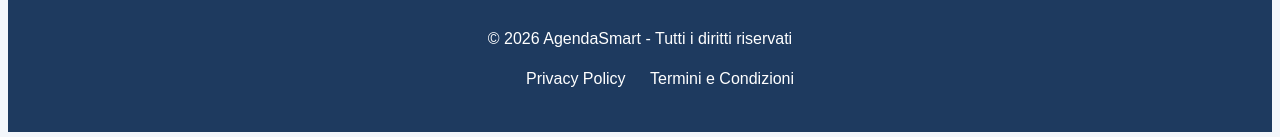
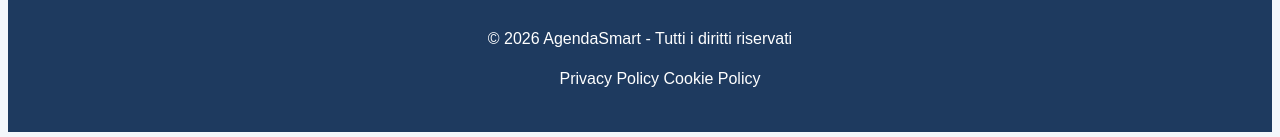
Before and after one commit to gallipietro08-bot/AgendaSmart, a plain HTML site: page index.html in a window 1280 px wide. Shown: the part 3293-3430 px from the top of the page. Drawn offline with Linux system fonts and the light colour scheme.

Commit message:
Add files via upload

```diff
--- a/index.html
+++ b/index.html
@@ -113,7 +113,7 @@
     <footer>
         <p>&copy; 2026 AgendaSmart - Tutti i diritti riservati</p>
         <ul>
-            <li><a href="#">Privacy Policy</a></li>
-            <li><a href="#">Termini e Condizioni</a></li>
+            <a href="https://www.iubenda.com/privacy-policy/70642106" class="iubenda-white iubenda-noiframe iubenda-embed" title="Privacy Policy ">Privacy Policy</a><script type="text/javascript">(function (w,d) {var loader = function () {var s = d.createElement("script"), tag = d.getElementsByTagName("script")[0]; s.src="https://cdn.iubenda.com/iubenda.js"; tag.parentNode.insertBefore(s,tag);}; if(w.addEventListener){w.addEventListener("load", loader, false);}else if(w.attachEvent){w.attachEvent("onload", loader);}else{w.onload = loader;}})(window, document);</script>
+            <a href="https://www.iubenda.com/privacy-policy/70642106/cookie-policy" class="iubenda-white iubenda-noiframe iubenda-embed" title="Cookie Policy ">Cookie Policy</a><script type="text/javascript">(function (w,d) {var loader = function () {var s = d.createElement("script"), tag = d.getElementsByTagName("script")[0]; s.src="https://cdn.iubenda.com/iubenda.js"; tag.parentNode.insertBefore(s,tag);}; if(w.addEventListener){w.addEventListener("load", loader, false);}else if(w.attachEvent){w.attachEvent("onload", loader);}else{w.onload = loader;}})(window, document);</script>
         </ul>
     </footer>
```
